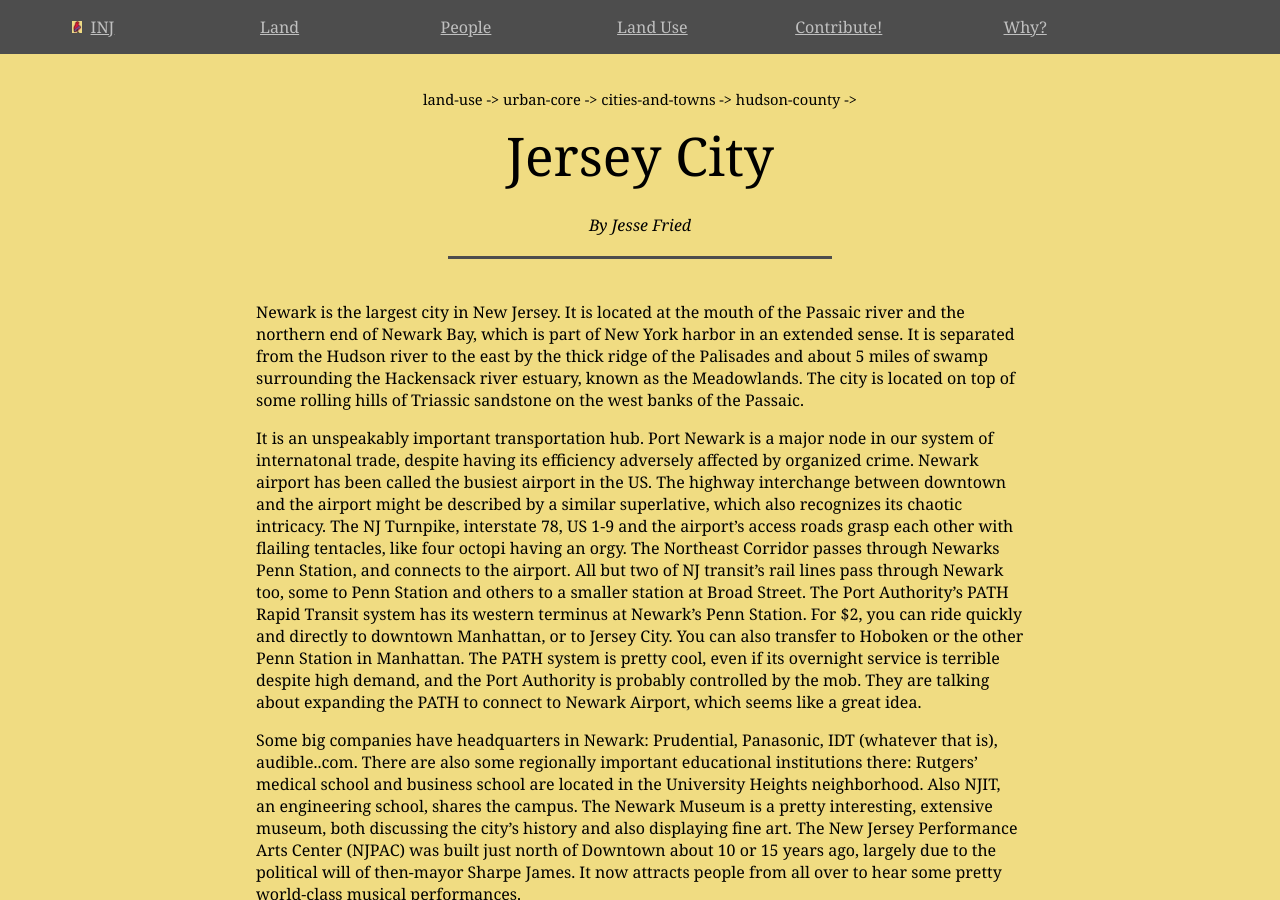
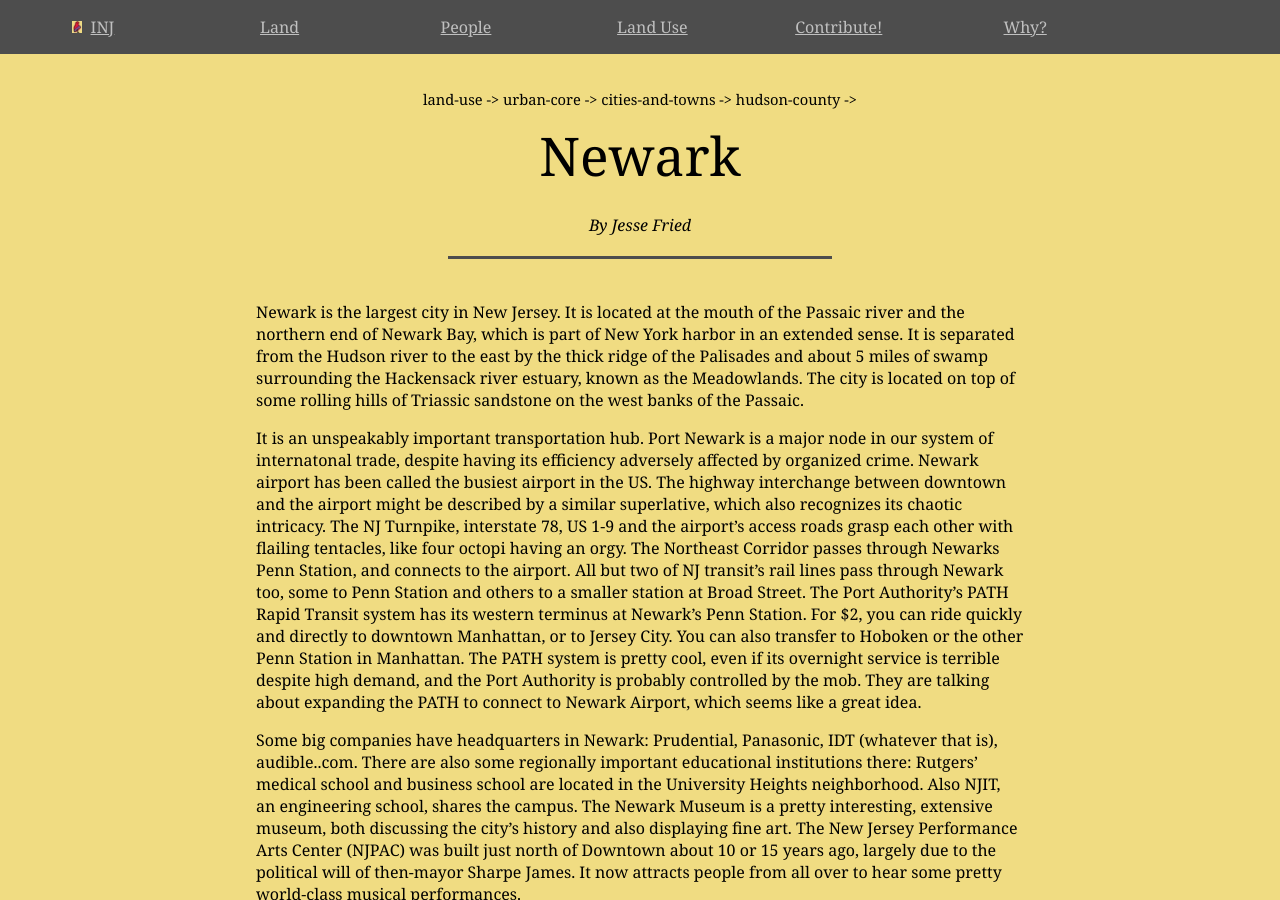
Before and after one commit to jonfried/oakafee.github.io, a Jekyll site: the page built from _posts/2016-09-13-newark.md, in a window 1280 px wide and 900 px high. Built offline with Jekyll 4.4.1, drawn with Linux system fonts in a browser that asks for light colours.

Commit message:
Update 2016-09-13-newark.md

```diff
--- a/_posts/2016-09-13-newark.md
+++ b/_posts/2016-09-13-newark.md
@@ -1,6 +1,6 @@
 ---
 layout: post
-title: Jersey City
+title: Newark
 author: Jesse Fried
 categories:
   - land-use
```
